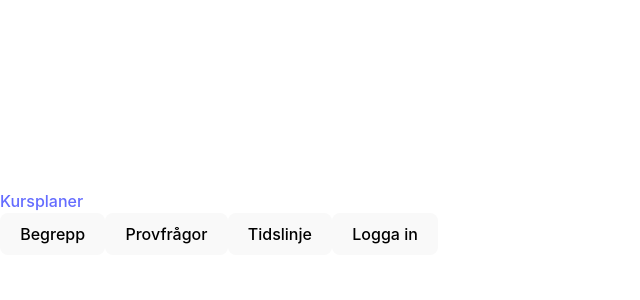
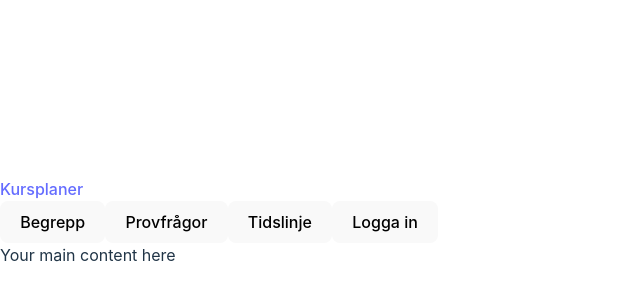
Before and after one commit to Nacholibre2000/concepts-reboot, a React (Vite) app in the folder frontend/: page / in a window 1280 px wide. Shown: the part 178-478 px from the top of the page, without its empty margins (0-640 px from the left). Built offline with nearby package versions, Linux system fonts and the light colour scheme.

Commit message:
clean up with ESlint

```diff
--- a/frontend/components/App.tsx
+++ b/frontend/components/App.tsx
@@ -1,5 +1,5 @@
 import React from 'react';
-import '../styles/App.css'; // Adjust the path if necessary
+import '../styles/App.css';
 
 function App() {
   return (
@@ -9,9 +9,7 @@ function App() {
           Kursplaner online
         </span>
       </div>
-      <div>
-        {/* Add your main components here */}
-      </div>
+      <div>{/* Add your main components here */}</div>
     </div>
   );
 }
--- a/frontend/components/Layout.tsx
+++ b/frontend/components/Layout.tsx
@@ -1,22 +1,21 @@
-// Layout.tsx
 import React, { ReactNode } from 'react';
 import Navbar from './Navbar'; // Adjust the import to your folder structure
-/* import Sidebar from './Sidebar'; // Import the Sidebar component
- */
+/* import Sidebar from './Sidebar'; // Import the Sidebar component */
+
 type LayoutProps = {
   children: ReactNode;
 };
 
-export default function Layout({ children }: LayoutProps) {
+const Layout: React.FC<LayoutProps> = ({ children }) => {
   return (
-    <div className="flex flex-col h-screen">
+    <div className="flex h-screen flex-col">
       <Navbar />
-      {/* <div className="flex flex-1">
-        <Sidebar />
-        <main className="flex-1 p-4">
-          {children}
-        </main>
-      </div> */}
+      <div className="flex flex-1">
+        {/* <Sidebar /> */}
+        <main>{children}</main>
+      </div>
     </div>
   );
-}
+};
+
+export default Layout;
--- a/frontend/src/main.tsx
+++ b/frontend/src/main.tsx
@@ -14,5 +14,5 @@ const root = createRoot(container!);
 root.render(
   <React.StrictMode>
     <AppRoutes />
-  </React.StrictMode>
+  </React.StrictMode>,
 );
```
Also changed, not shown: frontend/components/AppRoutes.tsx (line endings or trailing spaces).
